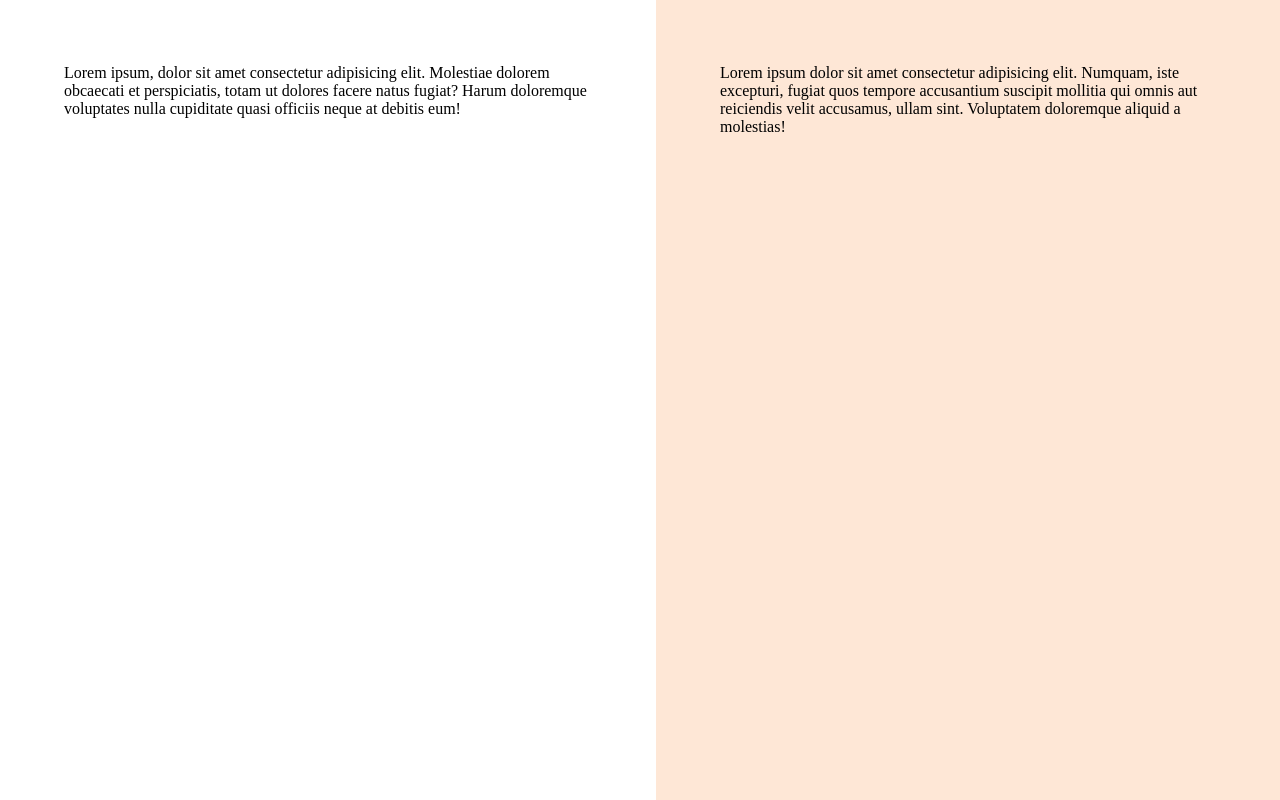
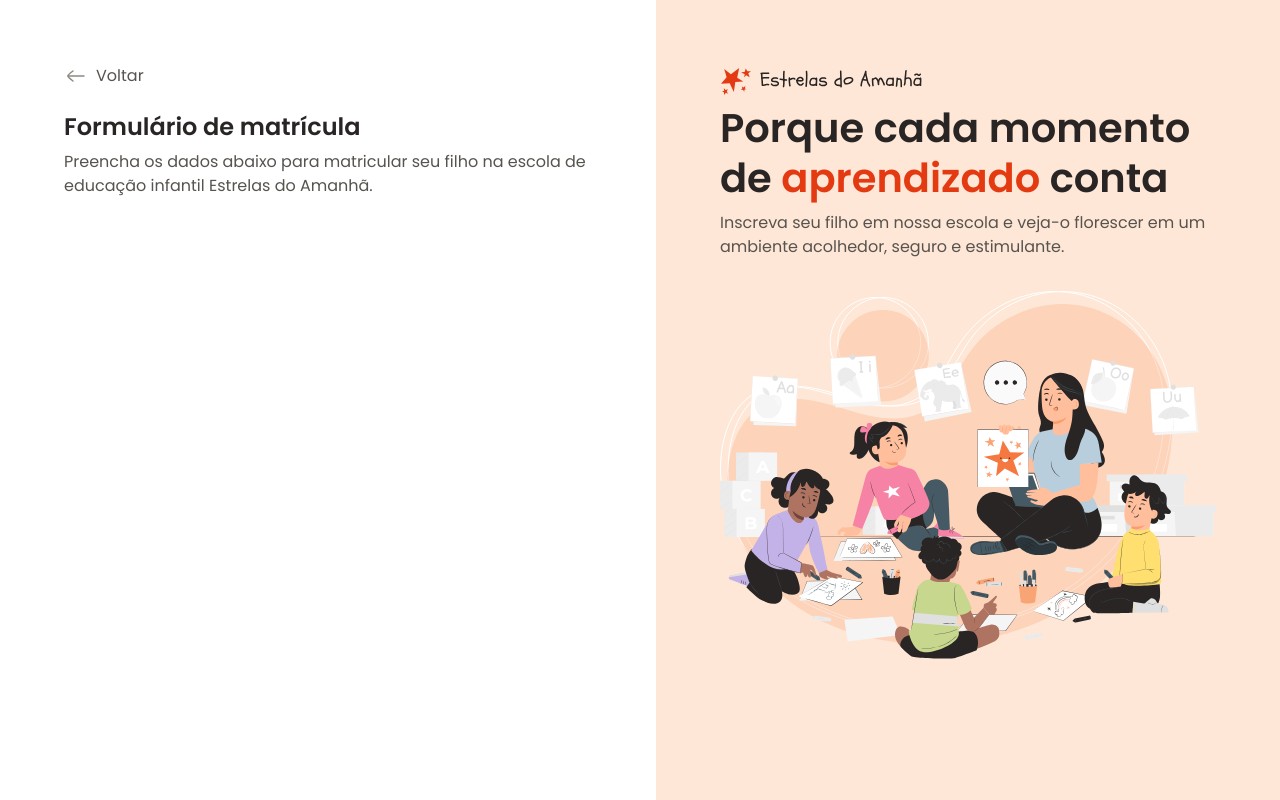
Before and after one commit to amanda-santos/enrollment-form, a plain HTML site: page index.html in a window 1280 px wide. Drawn offline with Linux system fonts and the light colour scheme.

Commit message:
feat: add aside section

```diff
--- a/index.html
+++ b/index.html
@@ -16,19 +16,36 @@
     <div id="app">
       <main>
         <div class="main-container">
-          Lorem ipsum, dolor sit amet consectetur adipisicing elit. Molestiae
-          dolorem obcaecati et perspiciatis, totam ut dolores facere natus
-          fugiat? Harum doloremque voluptates nulla cupiditate quasi officiis
-          neque at debitis eum!
+          <div class="back">
+            <img src="assets/icons/arrow-left-02.svg" alt="Ícone de voltar" />
+            <span>Voltar</span>
+          </div>
+          <h1>Formulário de matrícula</h1>
+          <p>
+            Preencha os dados abaixo para matricular seu filho na escola de
+            educação infantil Estrelas do Amanhã.
+          </p>
         </div>
       </main>
 
       <aside>
         <div class="aside-container">
-          Lorem ipsum dolor sit amet consectetur adipisicing elit. Numquam, iste
-          excepturi, fugiat quos tempore accusantium suscipit mollitia qui omnis
-          aut reiciendis velit accusamus, ullam sint. Voluptatem doloremque
-          aliquid a molestias!
+          <header>
+            <img src="assets/logo.svg" alt="Logo Estrelas do Amanhã" />
+            <h2>
+              Porque cada momento de
+              <span> aprendizado </span>
+              conta
+            </h2>
+            <p>
+              Inscreva seu filho em nossa escola e veja-o florescer em um
+              ambiente acolhedor, seguro e estimulante.
+            </p>
+          </header>
+          <img
+            src="assets/Illustration.svg"
+            alt="Ilustração de um professora com crianças prestando atenção"
+          />
         </div>
       </aside>
     </div>
--- a/styles/global.css
+++ b/styles/global.css
@@ -18,6 +18,19 @@
   --stroke-highlight: #f3541c;
   --semantic-error: #dc2626;
 }
+
 body {
   overflow: hidden;
+  font: var(--text);
+  color: var(--text-secondary);
 }
+
+h1,
+h2 {
+  color: var(--text-primary);
+}
+
+img {
+  max-width: 100%;
+  height: auto;
+}
--- a/styles/layout.css
+++ b/styles/layout.css
@@ -8,16 +8,42 @@
 main {
   overflow: auto;
   padding: 4rem;
+
   & .main-container {
     max-width: 33rem;
     margin-left: auto;
+  }
+
+  & .back {
+    display: flex;
+    align-items: center;
+    gap: 0.5rem;
+    margin-bottom: 1.5rem;
+  }
+
+  & h1 {
+    font: 600 1.5rem/1.25 var(--font-family);
+    margin-bottom: 0.5rem;
   }
 }
 
 aside {
   background-color: var(--surface-secondary);
   padding: 4rem;
+
   & .aside-container {
     max-width: 31rem;
+
+    & > img {
+      margin-top: 2rem;
+    }
+  }
+
+  & h2 {
+    font: 600 2.5rem/1.25 var(--font-family);
+    margin-bottom: 0.5rem;
+    & span {
+      color: var(--text-highlight);
+    }
   }
 }
```
